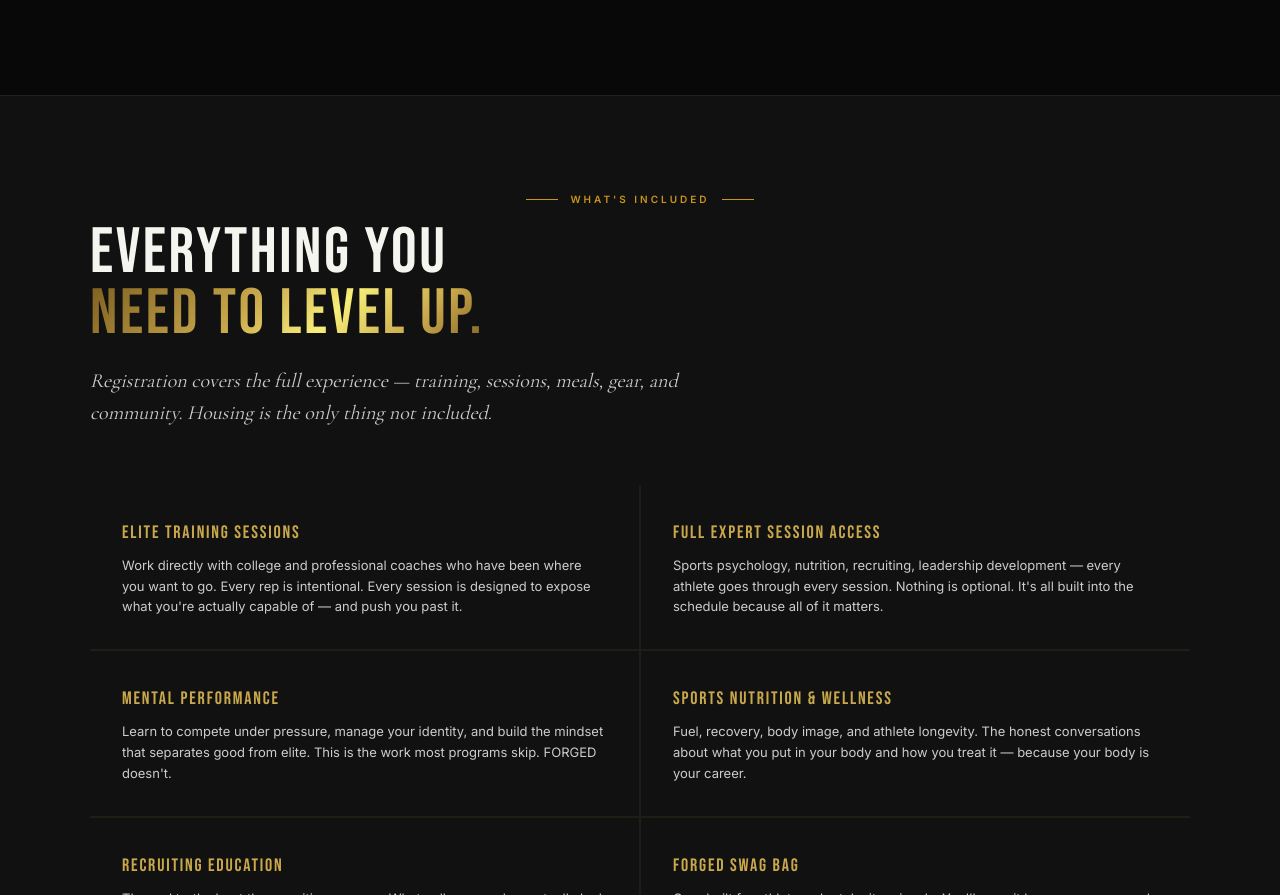
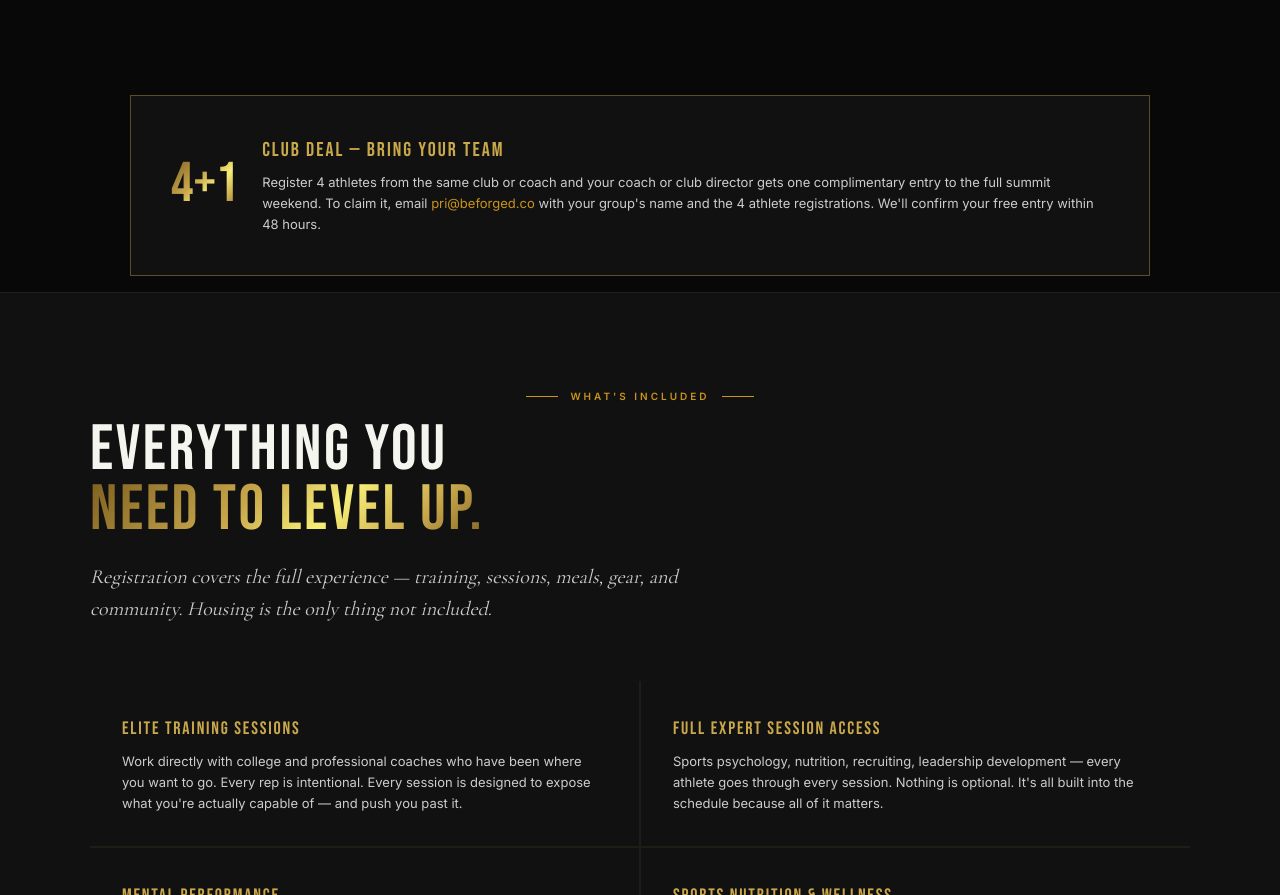
Before and after one commit to beforged26/forged-site, a Next.js app in the folder forged-site/: page /register/athlete in a window 1280 px wide. Shown: the part 1475-2370 px from the top of the page. Built offline with nearby package versions, Linux system fonts and the light colour scheme.

Commit message:
Update page.tsx

```diff
--- a/forged-site/src/app/register/athlete/page.tsx
+++ b/forged-site/src/app/register/athlete/page.tsx
@@ -147,6 +147,21 @@ export default function AthleteRegister() {
         </FadeUp>
       </FadeUp>
 
+      {/* CLUB DEAL */}
+      <FadeUp className="max-w-[1100px] mx-auto px-6 md:px-10 pb-4">
+        <div className="border border-gold/40 bg-dark p-8 md:p-10 flex flex-col md:flex-row md:items-center gap-6">
+          <div className="flex-shrink-0 font-display text-[clamp(36px,5vw,56px)] gold-gradient-text leading-none">4+1</div>
+          <div>
+            <div className="font-display text-xl tracking-[0.1em] text-gold mb-2">Club Deal — Bring Your Team</div>
+            <p className="text-[13px] text-light leading-[1.6]">
+              Register 4 athletes from the same club or coach and your coach or club director gets one complimentary entry to the full summit weekend. To claim it, email{" "}
+              <a href="mailto:pri@beforged.co" className="text-gold-m hover:underline">pri@beforged.co</a>{" "}
+              with your group's name and the 4 athlete registrations. We'll confirm your free entry within 48 hours.
+            </p>
+          </div>
+        </div>
+      </FadeUp>
+
       {/* WHAT'S INCLUDED */}
       <div className="bg-dark border-y border-gold/10 py-24 px-6 md:px-10">
         <FadeUp className="max-w-[1100px] mx-auto">
```
